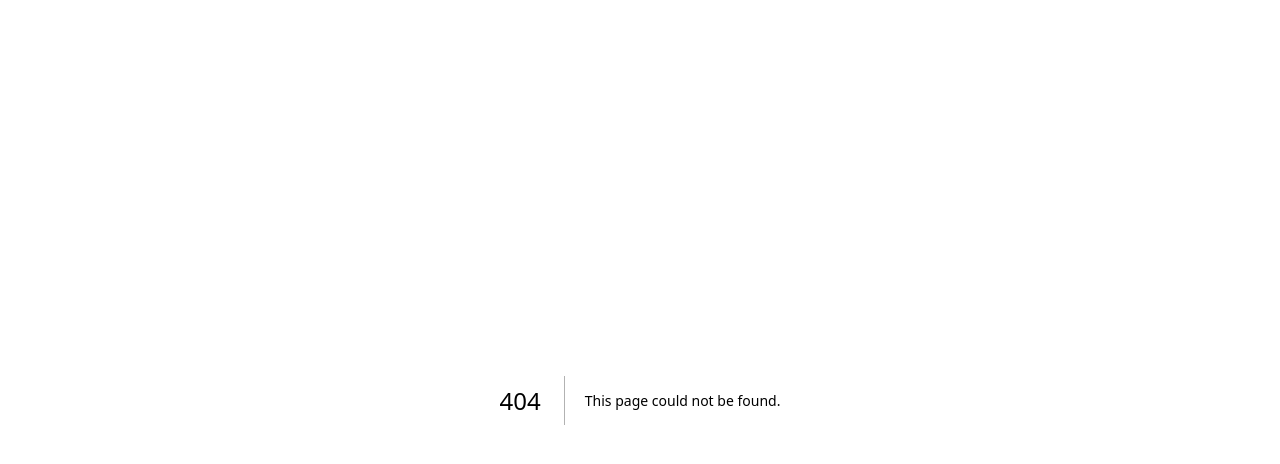
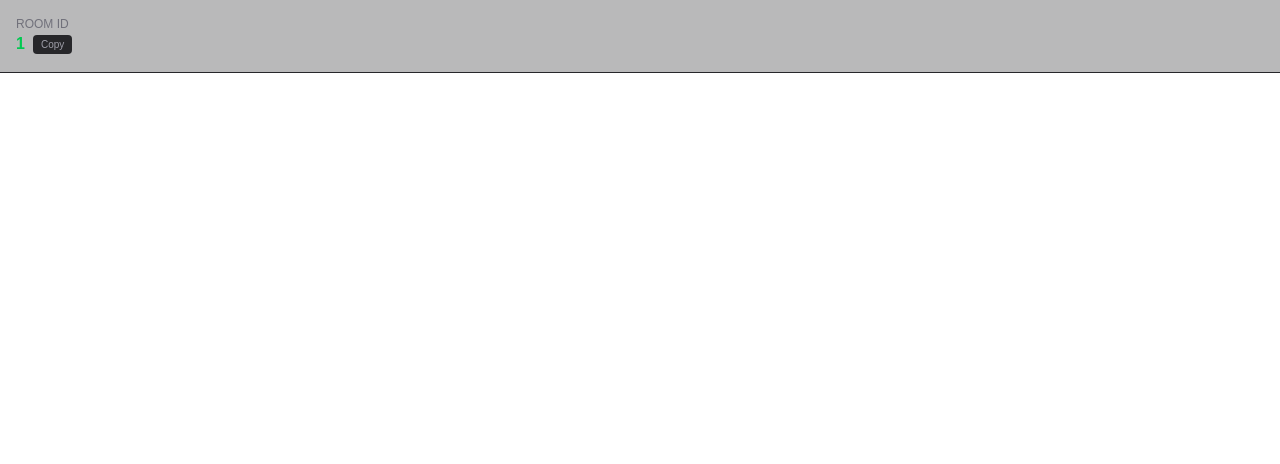
Before and after one commit to Rimjhimpal-10/realtime-chat, a Next.js app: page /room/1 in a window 1280 px wide. Before the commit this address had no page. Shown: the top 464 px of the page. Built offline with nearby package versions, Linux system fonts and the light colour scheme.

Commit message:
extracting room id from url ,rendering page for that id ...creating a copy button for id

```diff
--- a/src/app/page.tsx
+++ b/src/app/page.tsx
@@ -3,7 +3,7 @@
 import { nanoid } from "nanoid";
 import { client } from "@/lib/client";
 import { useMutation } from "@tanstack/react-query";
-import { useRouter } from "next/router";
+import { useRouter } from "next/navigation";
 
 
 
--- /dev/null
+++ b/src/app/room/[roomId]/page.tsx
@@ -0,0 +1,32 @@
+"use client";
+
+import { useParams } from "next/navigation";
+
+const Page = () => {
+  const params = useParams();
+  const roomId = params.roomId as string;
+
+  return (
+    <main className="flex flex-col h-screen max-h-screen overflow-hidden">
+      <header className="border-b border-zinc-800 p-4 flex items-center justify-between bg-zinc-900/30">
+        <div className="flex items-center gap-4">
+            <div className="flex flex-col">
+                <span className="text-xs text-zinc-500 uppercase">
+                    room Id
+                </span>
+
+                <div className="flex items-center gap-2">
+                    <span className="font-bold text-green-500">
+                        {roomId}
+                    </span>
+                    <button className=" text-[10px] bg-zinc-800 hover:bg-zinc-700 px-2 py-0.5 rounded text-zinc-400 hover:text-zinc-200 transition-colors"> Copy
+                    </button>
+                </div>
+            </div>
+        </div>
+      </header>
+    </main>
+  );
+};
+
+export default Page;
```
Also changed, not shown: src/app/room/roomId/page.tsx (deleted).
